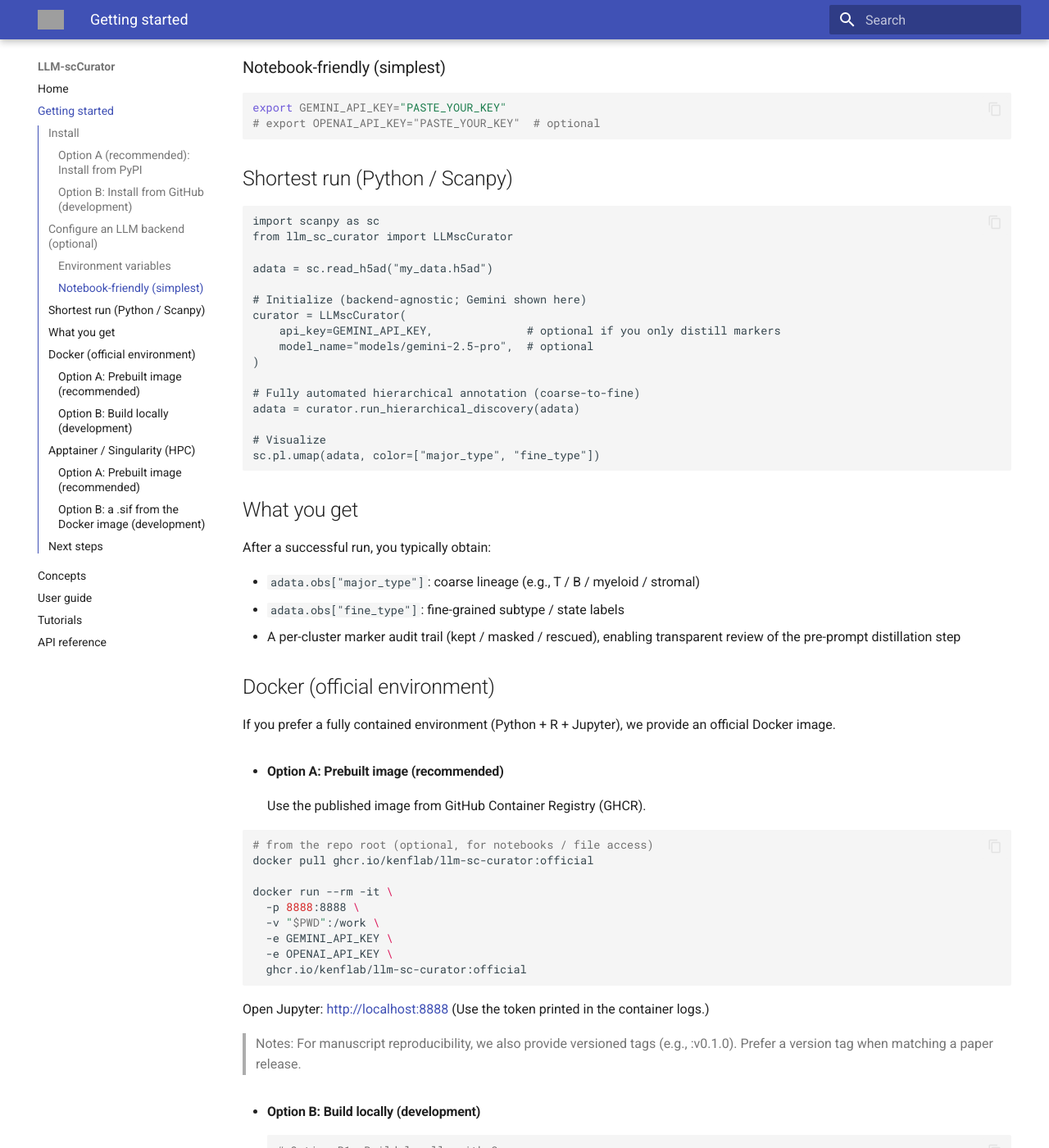
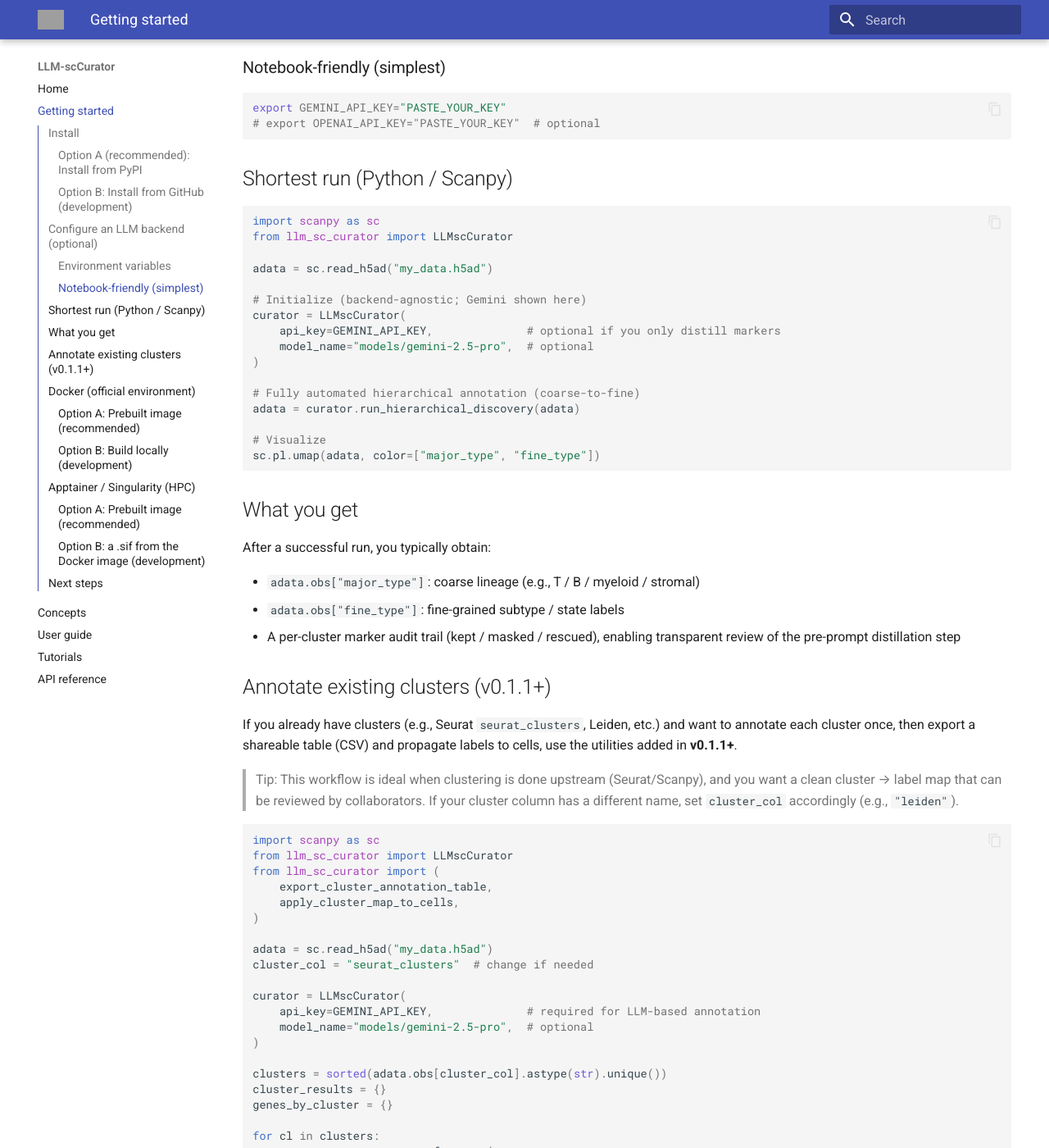
Before and after one commit to kenflab/LLM-scCurator, an MkDocs documentation site: the page built from docs/getting-started.md, in a window 1280 px wide and 1400 px high, scrolled down 1032 px. Shown: the whole window at 82% size. Built offline with MkDocs 1.6.1 and Material for MkDocs 9.7.7, drawn with Linux system fonts in a browser that asks for light colours; some of the changed text lies outside the part shown; grey boxes are pictures that could not be loaded.

Commit message:
Update getting-started.md

````diff
--- a/docs/getting-started.md
+++ b/docs/getting-started.md
@@ -13,7 +13,8 @@ For the conceptual model (masking, rescue, leakage-safe lineage filtering, hiera
   # or: pip install "llm-sc-curator[all]"
   ```
 
-  > Notes: PyPI release coming with v0.1.0.
+  > Notes: Install from PyPI for stable releases; install from GitHub if you need the latest development version.
+
 
 - #### Option B: Install from GitHub (development)
   ```bash
@@ -47,7 +48,7 @@ export GEMINI_API_KEY="PASTE_YOUR_KEY"
 ```
 
 ## Shortest run (Python / Scanpy)
-```pyhton
+```python
 import scanpy as sc
 from llm_sc_curator import LLMscCurator
 
@@ -75,6 +76,79 @@ After a successful run, you typically obtain:
 - `adata.obs["fine_type"]`: fine-grained subtype / state labels
 - A per-cluster marker audit trail (kept / masked / rescued), enabling transparent review of the pre-prompt distillation step
 
+## Annotate existing clusters (v0.1.1+)
+
+If you already have clusters (e.g., Seurat `seurat_clusters`, Leiden, etc.) and want to
+annotate each cluster once, then export a shareable table (CSV) and propagate labels to cells,
+use the utilities added in **v0.1.1+**.
+
+> Tip: This workflow is ideal when clustering is done upstream (Seurat/Scanpy), and you want a clean
+> cluster → label map that can be reviewed by collaborators.
+> If your cluster column has a different name, set `cluster_col` accordingly (e.g., `"leiden"`).
+
+```python
+import scanpy as sc
+from llm_sc_curator import LLMscCurator
+from llm_sc_curator import (
+    export_cluster_annotation_table,
+    apply_cluster_map_to_cells,
+)
+
+adata = sc.read_h5ad("my_data.h5ad")
+cluster_col = "seurat_clusters"  # change if needed
+
+curator = LLMscCurator(
+    api_key=GEMINI_API_KEY,              # required for LLM-based annotation
+    model_name="models/gemini-2.5-pro",  # optional
+)
+
+clusters = sorted(adata.obs[cluster_col].astype(str).unique())
+cluster_results = {}
+genes_by_cluster = {}
+
+for cl in clusters:
+    genes = curator.curate_features(
+        adata,
+        group_col=cluster_col,
+        target_group=str(cl),
+        use_statistics=True,
+    )
+    genes_by_cluster[str(cl)] = genes or []
+
+    if genes:
+        cluster_results[str(cl)] = curator.annotate(genes, use_auto_context=True)
+    else:
+        cluster_results[str(cl)] = {
+            "cell_type": "NoGenes",
+            "confidence": "Low",
+            "reasoning": "Curated gene list empty",
+        }
+
+# 1) Export a cluster-level table (shareable)
+df_cluster = export_cluster_annotation_table(
+    adata,
+    cluster_col=cluster_col,
+    cluster_results=cluster_results,
+    genes_by_cluster=genes_by_cluster,
+    prefix="Curated",
+)
+df_cluster.to_csv("cluster_curated_map.csv", index=False)
+
+# 2) Propagate cluster labels to per-cell labels
+apply_cluster_map_to_cells(
+    adata,
+    cluster_col=cluster_col,
+    df_cluster=df_cluster,
+    label_col="Curated_CellType",
+    new_col="Curated_CellType",
+)
+
+df_cluster.head()
+
+```
+**Outputs**
+- `cluster_curated_map.csv`: cluster → label/confidence/reasoning/genes (shareable)
+- `adata.obs["Curated_CellType"]`: per-cell labels propagated from the cluster map
 
 
 ## Docker (official environment)
````
